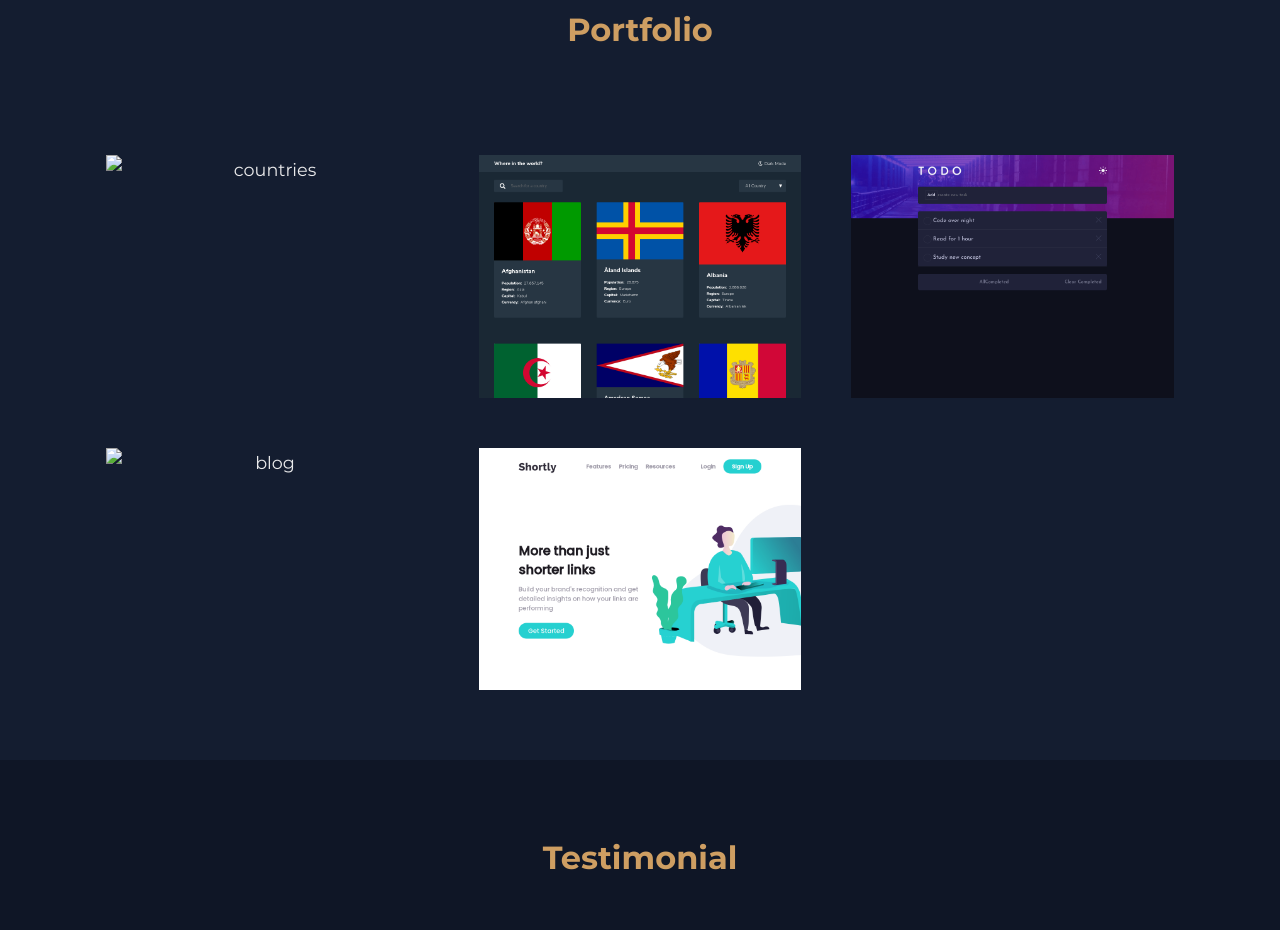
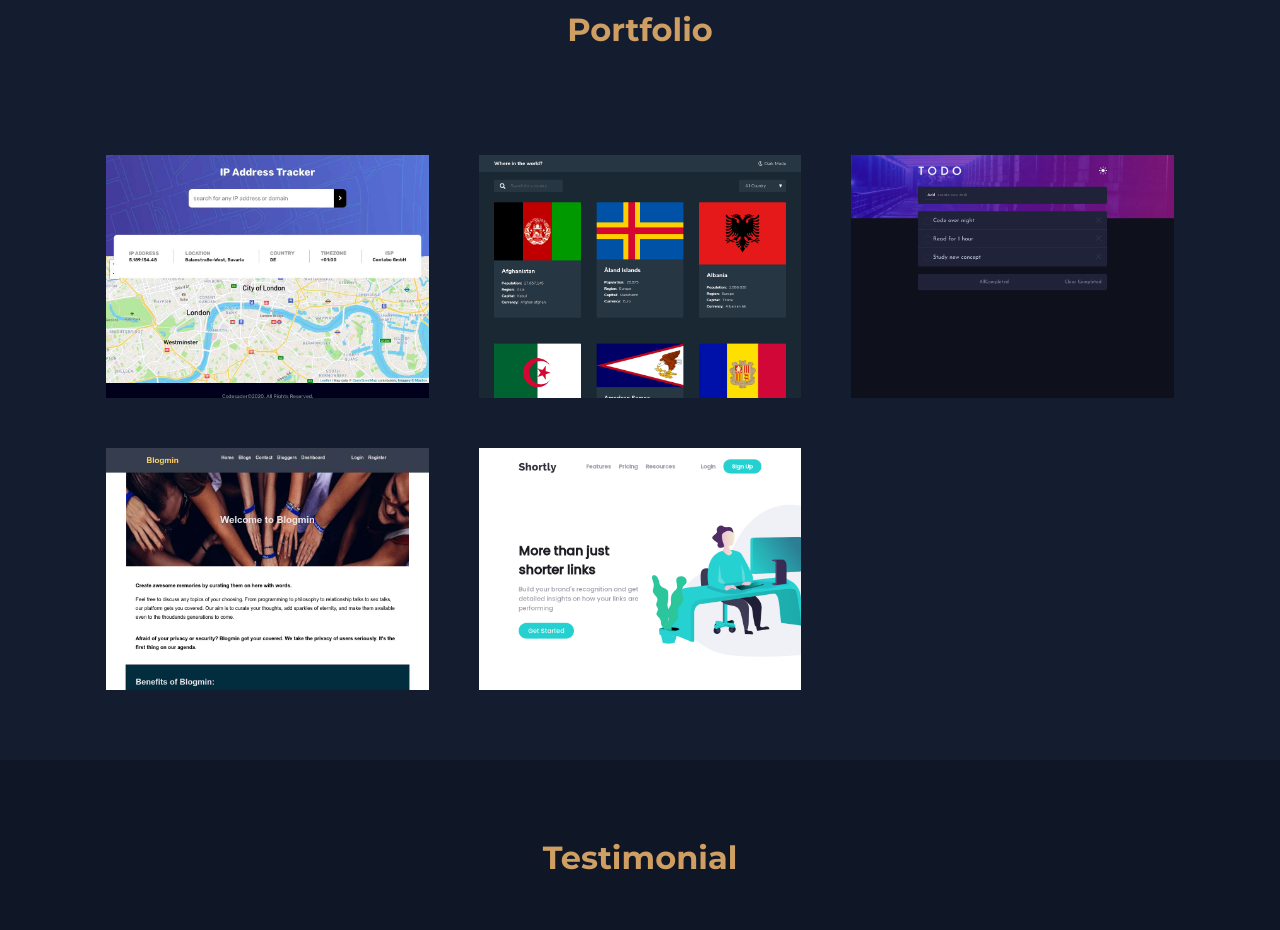
Before and after one commit to firerum/Portfolio, a plain HTML site: page index.html in a window 1280 px wide. Shown: the part 2599-3529 px from the top of the page. Drawn offline with Linux system fonts and the light colour scheme.

Commit message:
uploaded the optimized image

```diff
--- a/index.html
+++ b/index.html
@@ -132,7 +132,7 @@
                 <section id="portfolio">
                     <h2>Portfolio</h2>
                     <div class="project">
-                        <img src="./images/project/ip-tracker-min.png" alt="countries" loading="lazy">
+                        <img src="./images/project/IP-tracker-compressed.jpg" alt="ip address tracker" loading="lazy">
                         <div class="wrapper">
                             <h4>IP Address Tracker</h4>
                             <p>html, css, javascript, rest API</p>
@@ -165,7 +165,7 @@
                         </div>
                     </div>
                     <div class="project">
-                        <img src="./images/project/blog-min.png" alt="blog" loading="lazy">
+                        <img src="./images/project/blog-min-compressed.jpg" alt="blog" loading="lazy">
                         <div class="wrapper">
                             <h4>Blog App</h4>
                             <p>node.js, express, javascript, mongodb</p>
```
